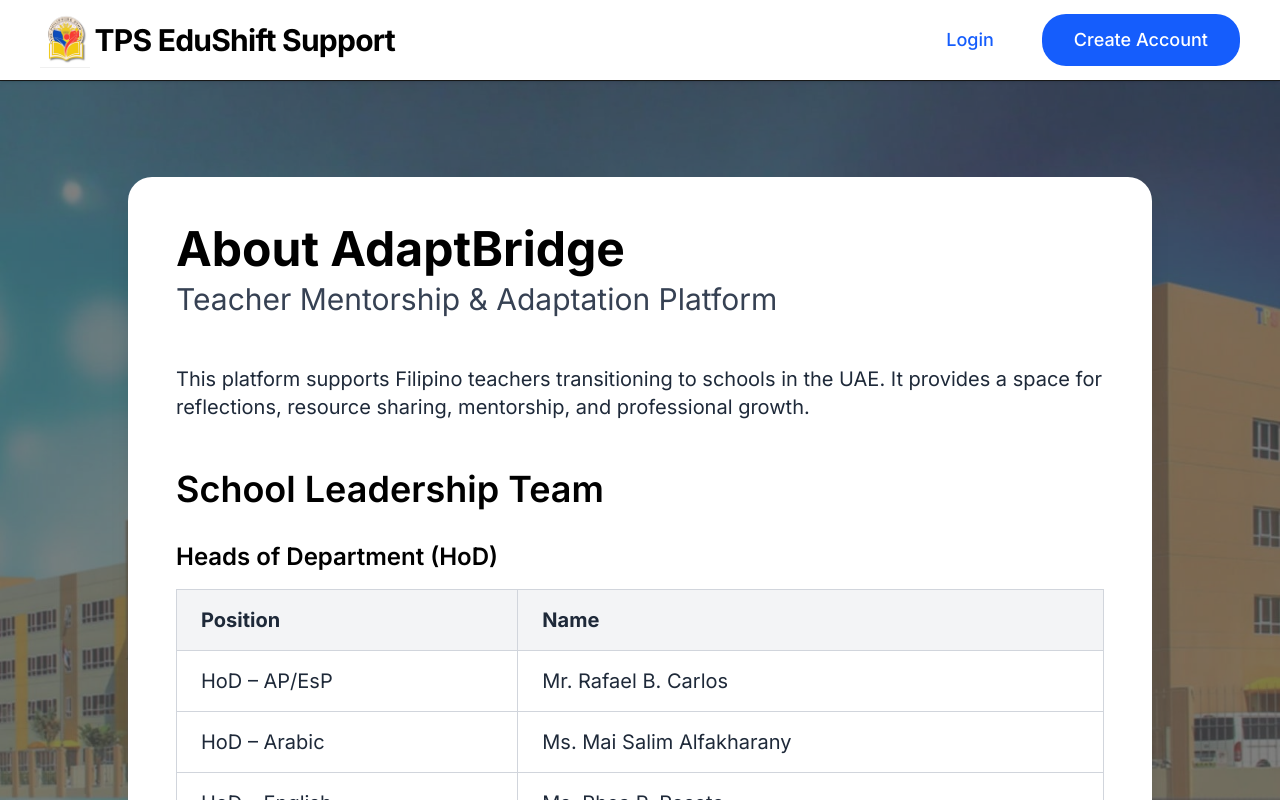
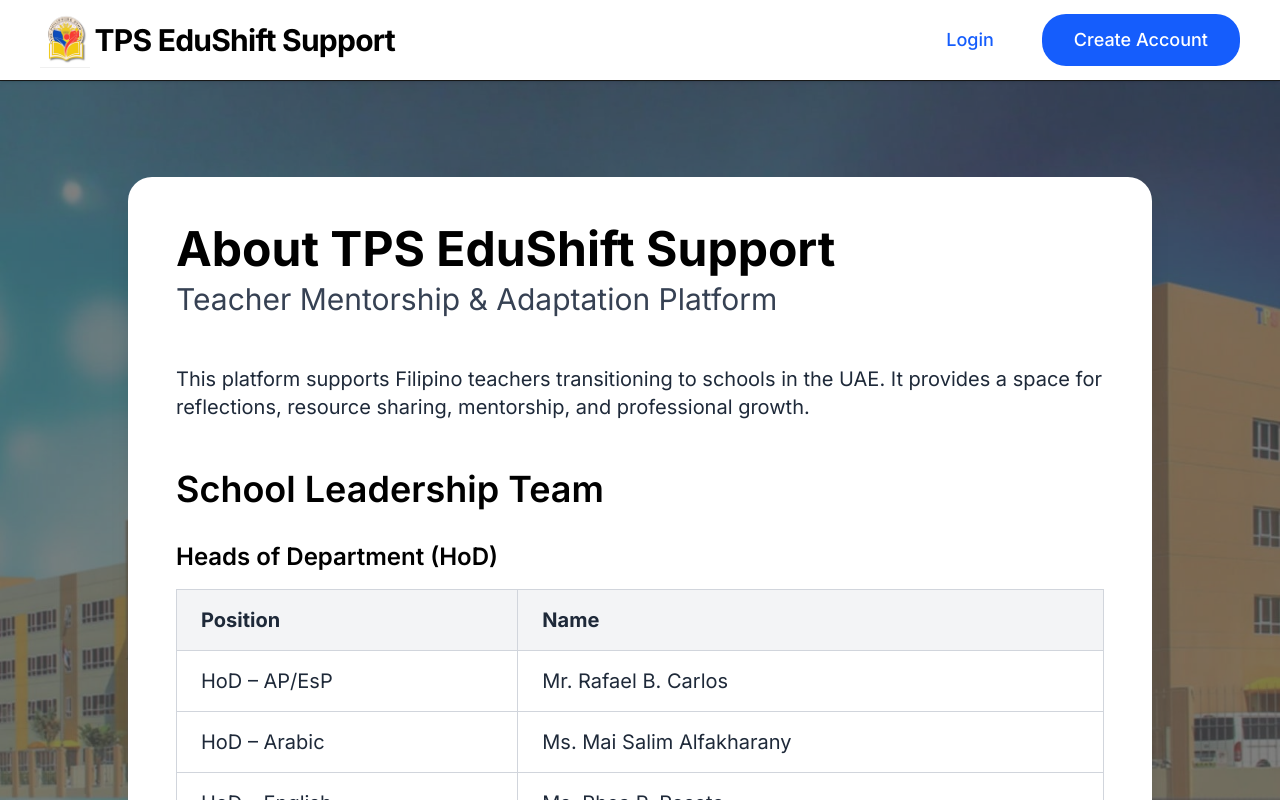
Before and after one commit to aemlsu/capstone-website, a Next.js app: page /about in a window 1280 px wide. Shown: the top 800 px of the page. Built offline with nearby package versions, Linux system fonts and the light colour scheme.

Commit message:
Update page.tsx

```diff
--- a/app/about/page.tsx
+++ b/app/about/page.tsx
@@ -3,7 +3,7 @@ export default function AboutPage() {
     <>
         <div className="max-w-5xl mx-auto bg-white rounded-3xl shadow-xl p-12">
 
-          <h1 className="text-5xl font-bold text-black mb-2">About AdaptBridge</h1>
+          <h1 className="text-5xl font-bold text-black mb-2">About TPS EduShift Support</h1>
           <p className="text-3xl text-gray-700 mb-12">Teacher Mentorship &amp; Adaptation Platform</p>
 
           <div className="prose text-xl text-gray-800 max-w-none">
```
